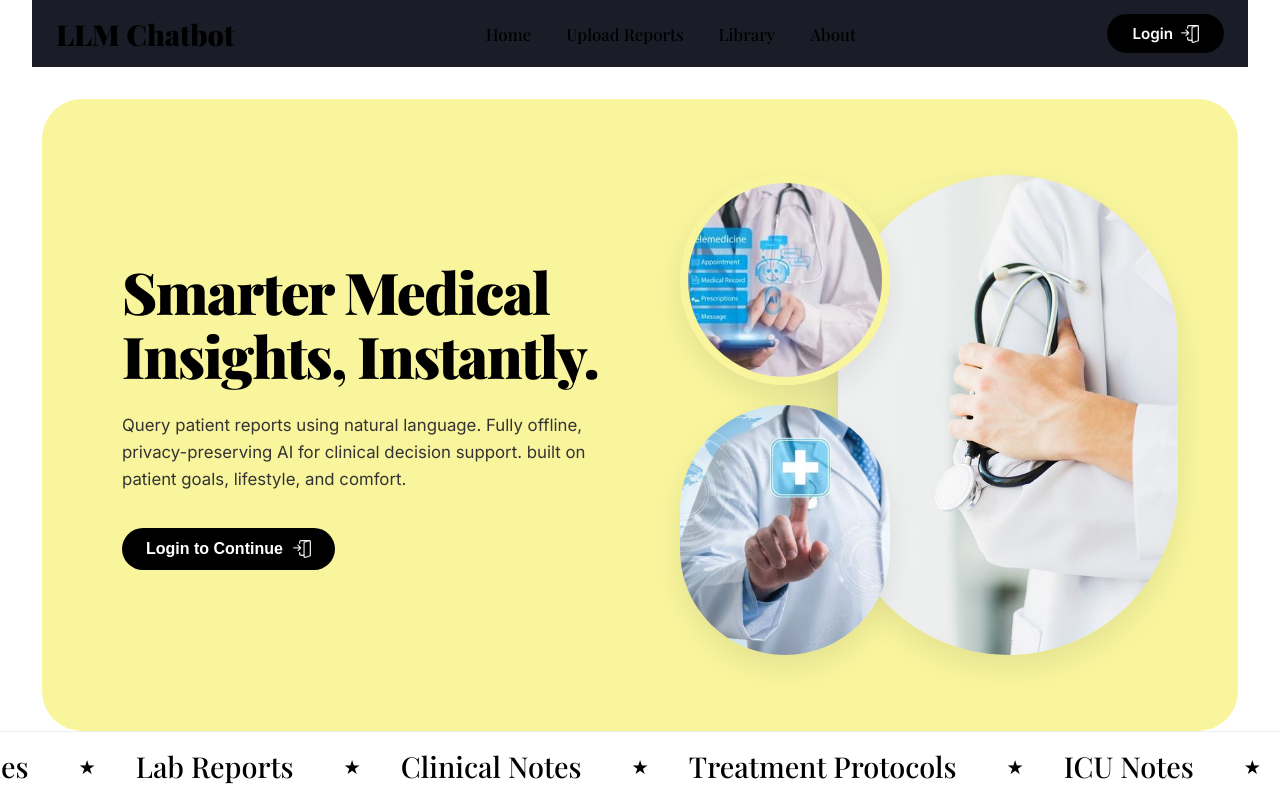
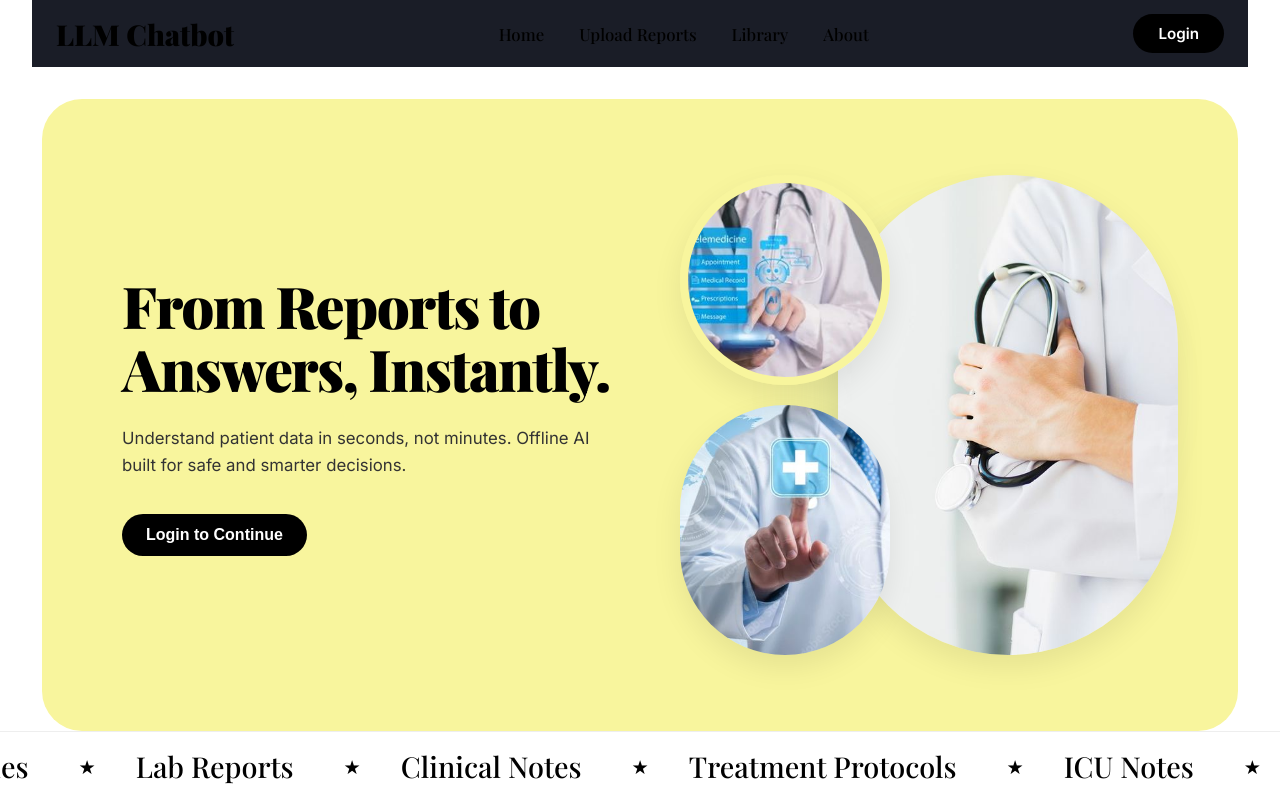
Before and after one commit to bhanu-3333/LLM-chatbot, a React (Vite) app in the folder medical-rag-frontend/: page / in a window 1280 px wide. Built offline with nearby package versions, Linux system fonts and the light colour scheme; a web font is replaced by a local one.

Commit message:
feat: implement home page UI with navigation, authentication guards, and interactive document scroller

```diff
--- a/medical-rag-frontend/src/pages/Home.jsx
+++ b/medical-rag-frontend/src/pages/Home.jsx
@@ -65,13 +65,12 @@ export default function Home() {
 
           {isLoggedIn() ? (
             <button className="login-btn-nav logout-btn" onClick={logout}>
-              <img src={logoutIcon} alt="Logout" className="btn-enter-icon" style={{ width: '18px', height: '18px', filter: 'invert(1)', marginRight: '8px' }} />
               Logout
+              <img src={logoutIcon} alt="Logout" className="btn-enter-icon" style={{ width: '18px', height: '18px', marginLeft: '8px' }} />
             </button>
           ) : (
             <button className="login-btn-nav" onClick={() => navigate('/login')}>
               Login
-              <img src={enterIcon} alt="Enter" className="btn-enter-icon" />
             </button>
           )}
         </nav>
@@ -79,15 +78,13 @@ export default function Home() {
         <div className="hero-container">
           <div className="hero-layout">
             <div className="hero-content">
-              <h1>Smarter Medical<br/>Insights, Instantly.</h1>
+              <h1>From Reports to Answers, Instantly.</h1>
               <p>
-                Query patient reports using natural language. Fully offline,
-                privacy-preserving AI for clinical decision support. built on patient goals,
-                lifestyle, and comfort.
+               Understand patient data in seconds, not minutes.
+Offline AI built for safe and smarter decisions.
               </p>
               <button className="cta-button" onClick={() => navigate('/login')}>
                 Login to Continue
-                <img src={enterIcon} alt="Enter" className="btn-enter-icon" />
               </button>
             </div>
 
```
